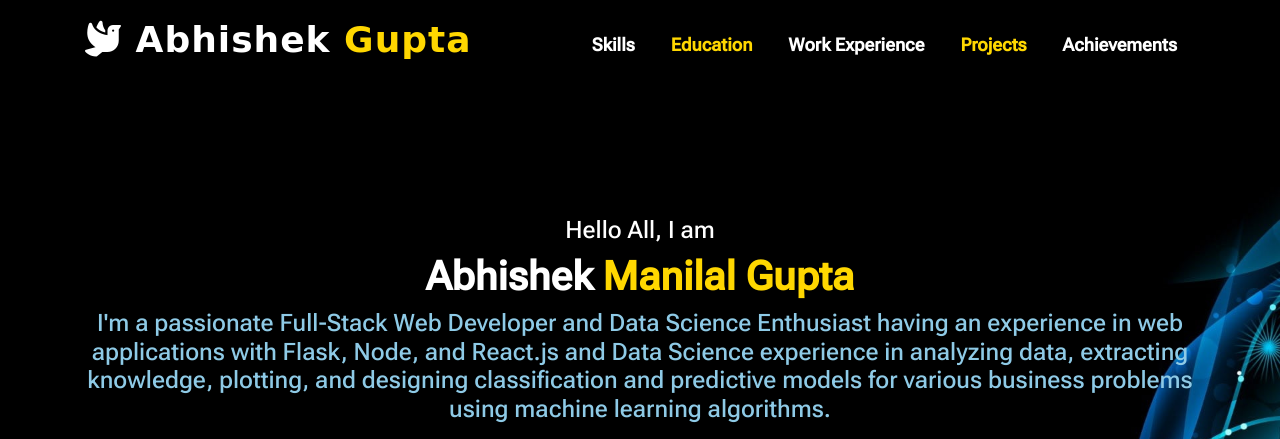
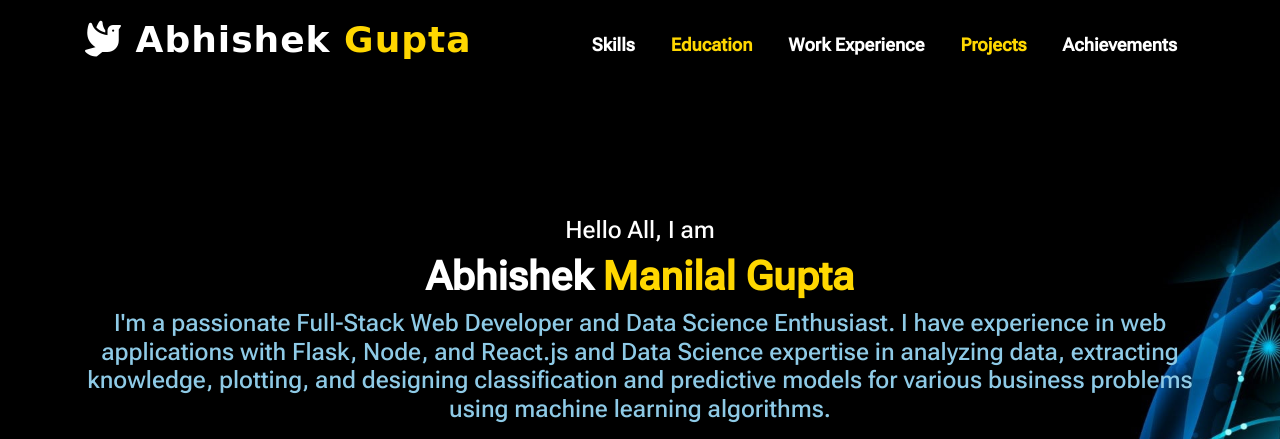
Before and after one commit to Elysian01/PortFolio-Website, a plain HTML site: page index.html in a window 1280 px wide. Shown: the top 439 px of the page. Drawn offline with nearby package versions, Linux system fonts and the light colour scheme; a web font is replaced by a local one.

Commit message:
about me rephrased

```diff
--- a/index.html
+++ b/index.html
@@ -64,12 +64,14 @@
             <h4>Hello All, I am</h4>
             <h1 id="name">Abhishek <span class="golden"> Manilal Gupta</span></h1>
             <!-- <h4 id = "info">Developer, Full Stack Developer, Data Scientist</h4>  -->
-            <h4 id="info">I'm a passionate Full-Stack Web Developer and Data Science Enthusiast having an experience in
-                web
+            <!-- <h4 id="info">I'm a passionate Full-Stack Web Developer and Data Science Enthusiast having an experience in web
                 applications with Flask, Node, and React.js and Data Science experience in analyzing data, extracting
-                knowledge,
-                plotting, and designing classification and predictive models for various business problems using
-                machine learning algorithms.</h4>
+                knowledge, plotting, and designing classification and predictive models for various business problems using
+                machine learning algorithms.</h4> -->
+            <h4 id="info">I'm a passionate Full-Stack Web Developer and Data Science Enthusiast. I have experience in web
+                applications with Flask, Node, and React.js and Data Science expertise in analyzing data, extracting knowledge, plotting,
+                 and designing classification and predictive models for various business problems using machine learning algorithms. </h4>
+<!-- I like to explore new things, enhancing and expanding my knowledge each and every day! I like to play with data, and execute analytical experiments, to create a positive impact across various domains and industries.</h4> -->
 
             <div class="profile-icons">
                 <a href="https://www.hackerrank.com/Elysian01">
--- a/static/css/main.css
+++ b/static/css/main.css
@@ -171,6 +171,7 @@ only screen and (min-device-pixel-ratio: 1.5){
 
 #info {
   color: var(--light-blue);
+  font-size: 1.5em;
 }
 
 #info span {
```
Also changed, not shown: README.md.
